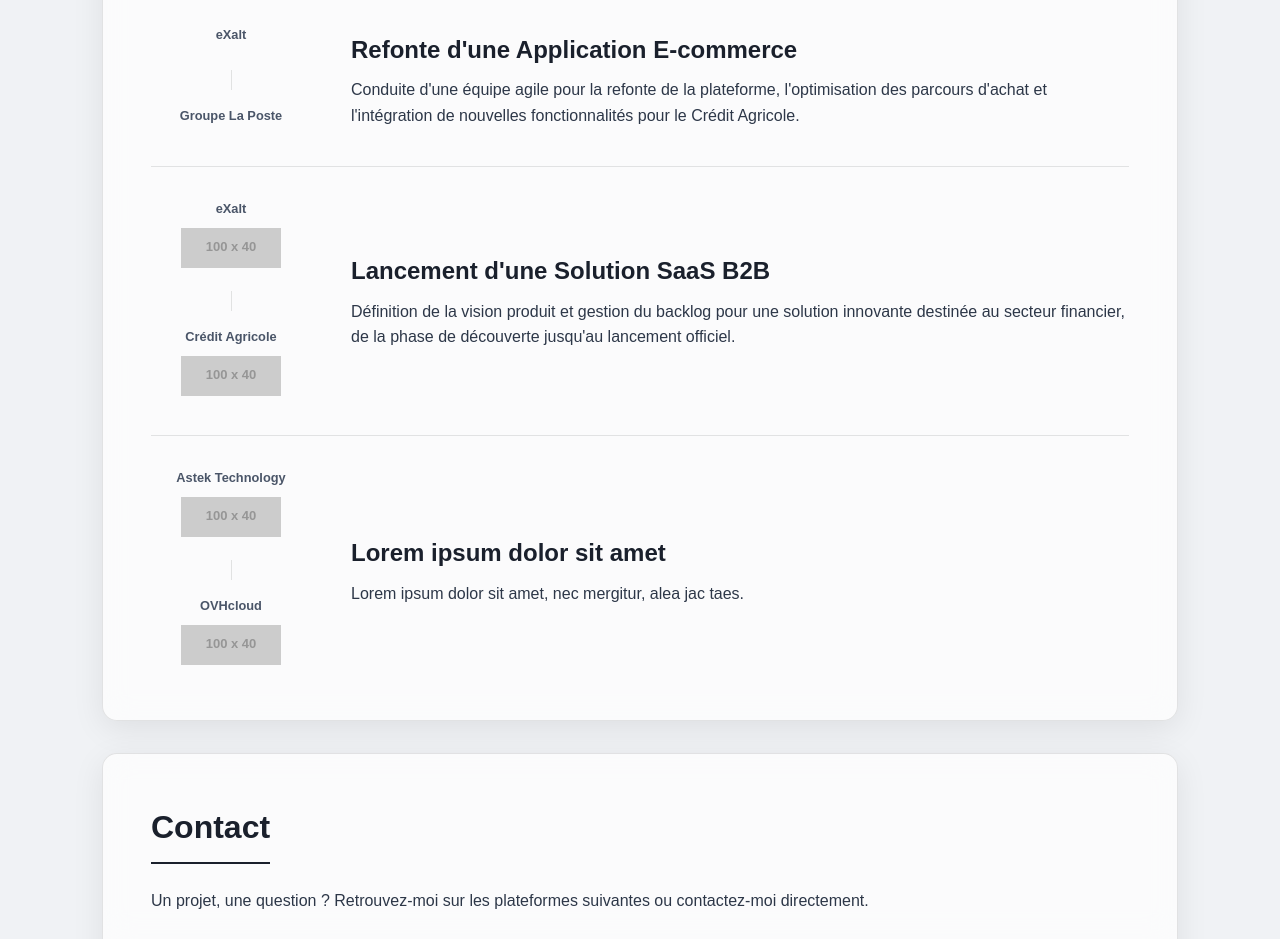
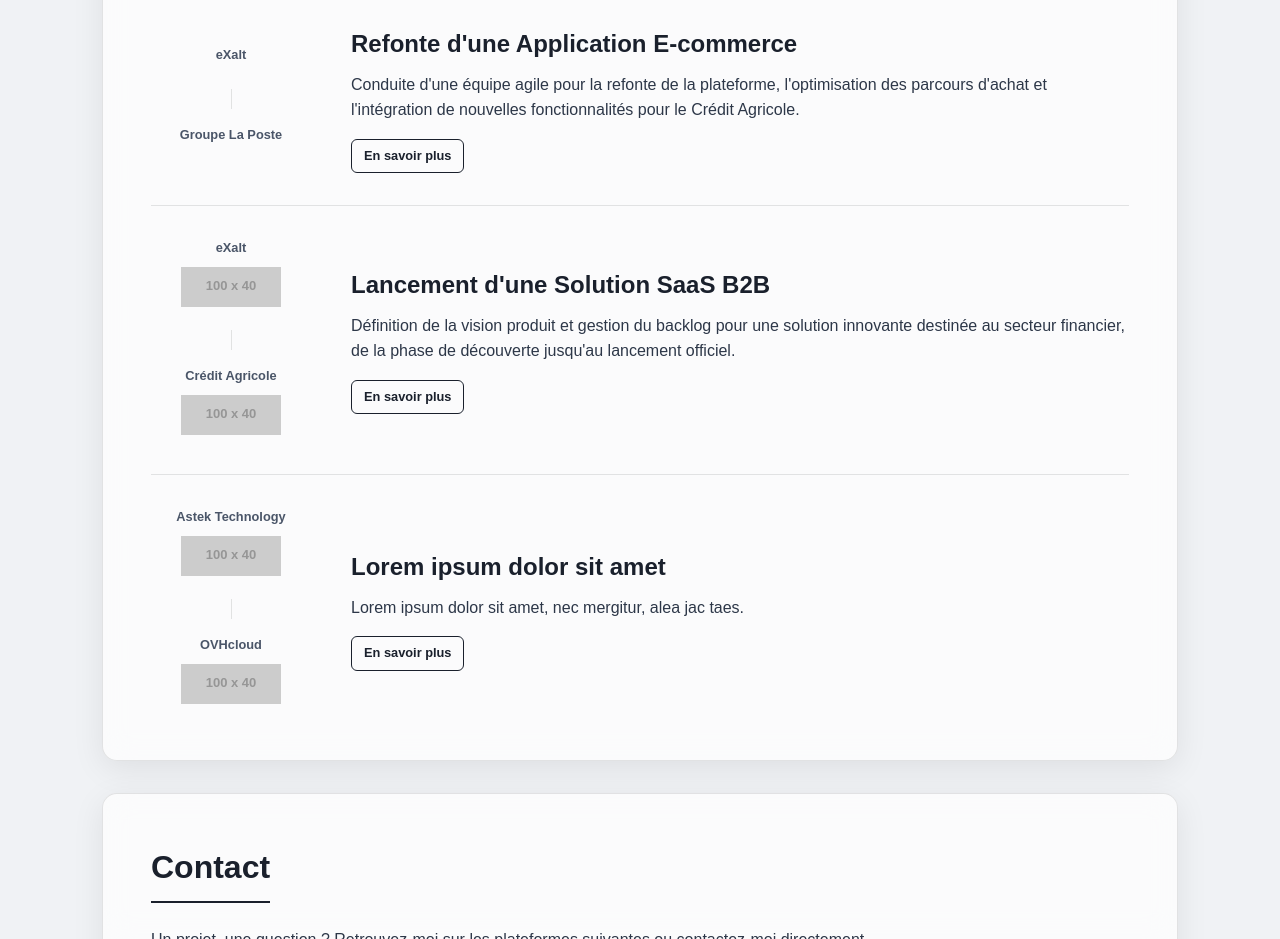
Before and after one commit to PEMtl/site-web-perso, a plain HTML site: page index.html in a window 1280 px wide. Shown: the part 1840-2779 px from the top of the page. Drawn offline with Linux system fonts and the light colour scheme; placeholder pictures from the web are drawn by us.

Commit message:
Ajout bouton contenu expérience (annexe)

```diff
--- a/index.html
+++ b/index.html
@@ -101,17 +101,16 @@
                     <div class="reference-context">
                         <div class="context-entity">
                             <span class="entity-label">eXalt</span>
-                            <!--<img src="https://via.placeholder.com/100x40.png?text=eXalt" alt="Logo Exalt" loading="lazy">-->
                         </div>
                         <div class="context-separator"></div>
                         <div class="context-entity">
                             <span class="entity-label">Groupe La Poste</span>
-                            <!--<img src="https://via.placeholder.com/100x40.png?text=CA-TS" alt="Logo Crédit Agricole Technologies et Services" loading="lazy">-->
                         </div>
                     </div>
                     <div class="reference-content">
                         <h3>Refonte d'une Application E-commerce</h3>
                         <p>Conduite d'une équipe agile pour la refonte de la plateforme, l'optimisation des parcours d'achat et l'intégration de nouvelles fonctionnalités pour le Crédit Agricole.</p>
+                        <a href="https://drive.google.com/file/d/1RSj1XwDLZioAfmCrIbtV0qG3oiF9oV5k/view" class="reference-link" target="_blank" rel="noopener noreferrer">En savoir plus</a>
                     </div>
                 </article>
 
@@ -130,10 +129,11 @@
                     <div class="reference-content">
                         <h3>Lancement d'une Solution SaaS B2B</h3>
                         <p>Définition de la vision produit et gestion du backlog pour une solution innovante destinée au secteur financier, de la phase de découverte jusqu'au lancement officiel.</p>
+                        <a href="https://drive.google.com/file/d/1RSj1XwDLZioAfmCrIbtV0qG3oiF9oV5k/view" class="reference-link" target="_blank" rel="noopener noreferrer">En savoir plus</a>
                     </div>
                 </article>
 
-                                <article class="reference-item">
+                <article class="reference-item">
                     <div class="reference-context">
                         <div class="context-entity">
                             <span class="entity-label">Astek Technology</span>
@@ -148,6 +148,7 @@
                     <div class="reference-content">
                         <h3>Lorem ipsum dolor sit amet</h3>
                         <p>Lorem ipsum dolor sit amet, nec mergitur, alea jac taes.</p>
+                        <a href="https://drive.google.com/file/d/1RSj1XwDLZioAfmCrIbtV0qG3oiF9oV5k/view" class="reference-link" target="_blank" rel="noopener noreferrer">En savoir plus</a>
                     </div>
                 </article>
             </div>
--- a/style.css
+++ b/style.css
@@ -141,6 +141,24 @@ body { font-family: 'Manrope', sans-serif; background-color: var(--bg-color); co
     margin-bottom: 0;
 }
 
+.reference-link {
+    display: inline-block;
+    margin-top: 1rem;
+    font-size: 0.8rem;
+    font-weight: 600;
+    padding: 6px 12px;
+    border: 1px solid var(--primary-color);
+    color: var(--primary-color);
+    border-radius: 6px;
+    text-decoration: none;
+    transition: all 0.3s ease;
+}
+
+.reference-link:hover {
+    background-color: var(--primary-color);
+    color: #ffffff;
+}
+
 .contact-links {
     display: flex;
     gap: 1.5rem;
```
